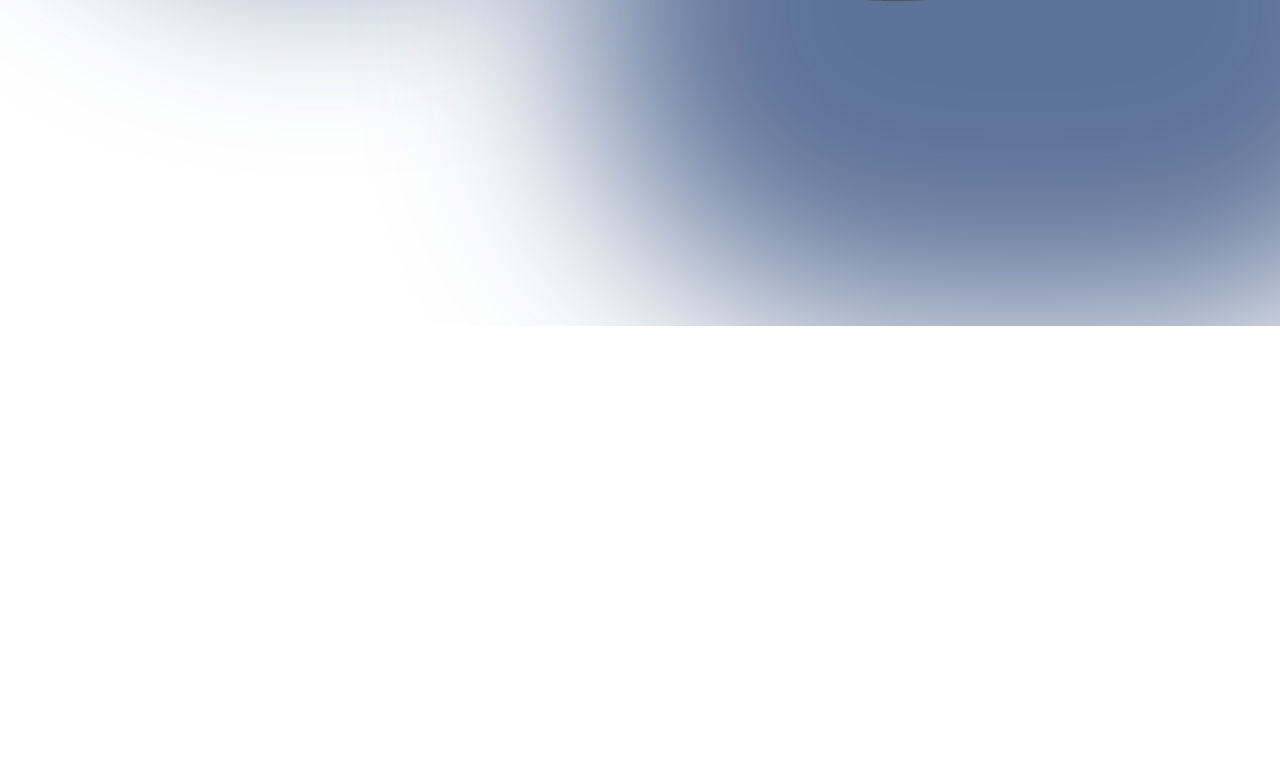
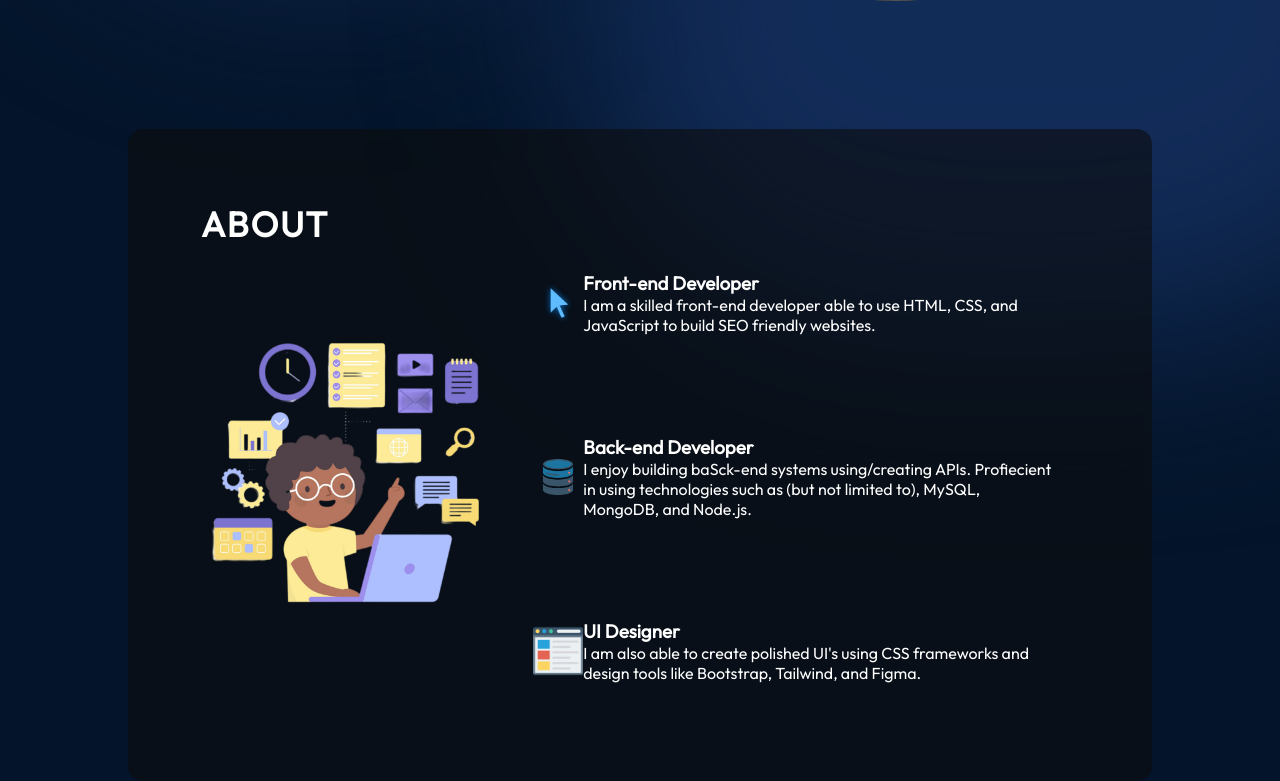
Before and after one commit to devinjl665/React-Portfolio, a React (Vite) app in the folder React-Portfolio/: page / in a window 1280 px wide. Shown: the part 710-1491 px from the top of the page. Before the commit the page ends 1036 px from the top, so only its background shows below. Built offline with nearby package versions, Linux system fonts and the light colour scheme.

Commit message:
Started working on about section

```diff
--- a/React-Portfolio/src/App.jsx
+++ b/React-Portfolio/src/App.jsx
@@ -1,13 +1,14 @@
 import styles from "./App.module.css";
 import { Navbar } from "./components/navbar/navbar";
 import { Hero } from "./components/hero/hero";
+import { About } from "./components/about/about";
 
 function App() {
   return (
     <div className={styles.App}>
         <Navbar />
         <Hero />
-
+        <About />
     </div>
   );
 }
--- /dev/null
+++ b/React-Portfolio/src/components/about/about.jsx
@@ -0,0 +1,42 @@
+import React from "react";
+import { getImageUrl } from "../../utils";
+import styles from "./about.module.css";
+
+export const About = () => {
+    return (
+        <section className={styles.container}>
+            <h2 className={styles.title}>About</h2>
+            <div className={styles.content}>
+                <img
+                    src={getImageUrl("about/softwareDev.png")}
+                    alt="Image of a software developer"
+                    className={styles.aboutImage}
+                />
+                <ul className={styles.aboutItems}>
+                    <li className={styles.aboutItem}>
+                        <img src={getImageUrl("about/cursorIcon.png")} alt="cursor icon" className={styles.iconImage}/>
+                        <div className={styles.aboutItemText}>
+                            <h3>Front-end Developer</h3>
+                            <p>I am a skilled front-end developer able to use HTML, CSS, and JavaScript to build SEO friendly websites.</p>
+                        </div>
+                    </li>
+
+                    <li className={styles.aboutItem}>
+                        <img src={getImageUrl("about/database.png")} alt="database icon" className={styles.iconImage}/>
+                        <div className={styles.aboutItemText}>
+                            <h3>Back-end Developer</h3>
+                            <p>I enjoy building baSck-end systems using/creating APIs. Profiecient in using technologies such as (but not limited to), MySQL, MongoDB, and Node.js.</p>
+                        </div>
+                    </li>
+                    <li className={styles.aboutItem}>
+                        <img src={getImageUrl("about/webpage.png")} alt="webpage icon" className={styles.iconImage}/>
+                        <div className={styles.aboutItemText}>
+                            <h3>UI Designer</h3>
+                            <p>I am also able to create polished UI's using CSS frameworks and design tools like Bootstrap, Tailwind, and Figma.</p>
+                        </div>
+                    </li>
+                </ul>
+            </div>
+        </section>
+    );
+};
--- /dev/null
+++ b/React-Portfolio/src/components/about/about.module.css
@@ -0,0 +1,62 @@
+@import "../../vars.css";
+
+.container {
+    position: relative;
+    background-color: rgba(12, 12, 12, 0.6);
+    border-radius: 15px;
+    padding: 73px;
+    margin-top: 129px;
+    z-index: 1;
+    margin-left: 10%;
+    margin-right: 10%;
+}
+
+
+.title {
+    color: var(--color-text);
+    font-size: 35px;
+    font-weight: 700;
+    letter-spacing: 1.75px;
+    text-transform: uppercase;
+}
+
+
+.content {
+    display: flex;
+    flex-direction: row;
+    align-items: center;
+}
+
+.aboutImage {
+    width: 35%;
+}
+
+.iconImage {
+    width: 50px;
+    height: 50px;
+}
+
+
+.aboutItems {
+    color: var(--color-text);
+    display: flex;
+    flex-direction: column;
+    gap: 50px;
+}
+
+.aboutItem {
+    display: flex;
+    flex-direction: row;
+    align-items: center;
+    border-radius: 20px;
+    list-style: none;
+    padding: 25px;
+    background-image: linear-gradient(90deg, rgba(165, 215, 232, 0.42) 0%, rgba(255, 255, 255, 0) 100%);
+    background-size: 0 100%;
+    background-repeat: no-repeat;
+    transition:  0.4s;
+}
+
+.aboutItem:hover {
+    background-size: 100% 100%;
+}
--- a/React-Portfolio/src/components/navbar/navbar.jsx
+++ b/React-Portfolio/src/components/navbar/navbar.jsx
@@ -1,7 +1,7 @@
-import React, {useState} from 'react';
+import React, {useState} from "react";
 
-import styles from './navbar.module.css';
-import { getImageUrl } from '../../utils';
+import styles from "./navbar.module.css";
+import { getImageUrl } from "../../utils";
 
 export const Navbar = () => {
     const [menuOpen, setMenuOpen] = useState(false);
```
Also changed, not shown: React-Portfolio/src/components/hero/hero.jsx (+4 -3 lines), React-Portfolio/assets/about/cursorIcon.png (added), React-Portfolio/assets/about/softwareDev.png (renamed from React-Portfolio/assets/about/multitasking-illustration-design.png).
